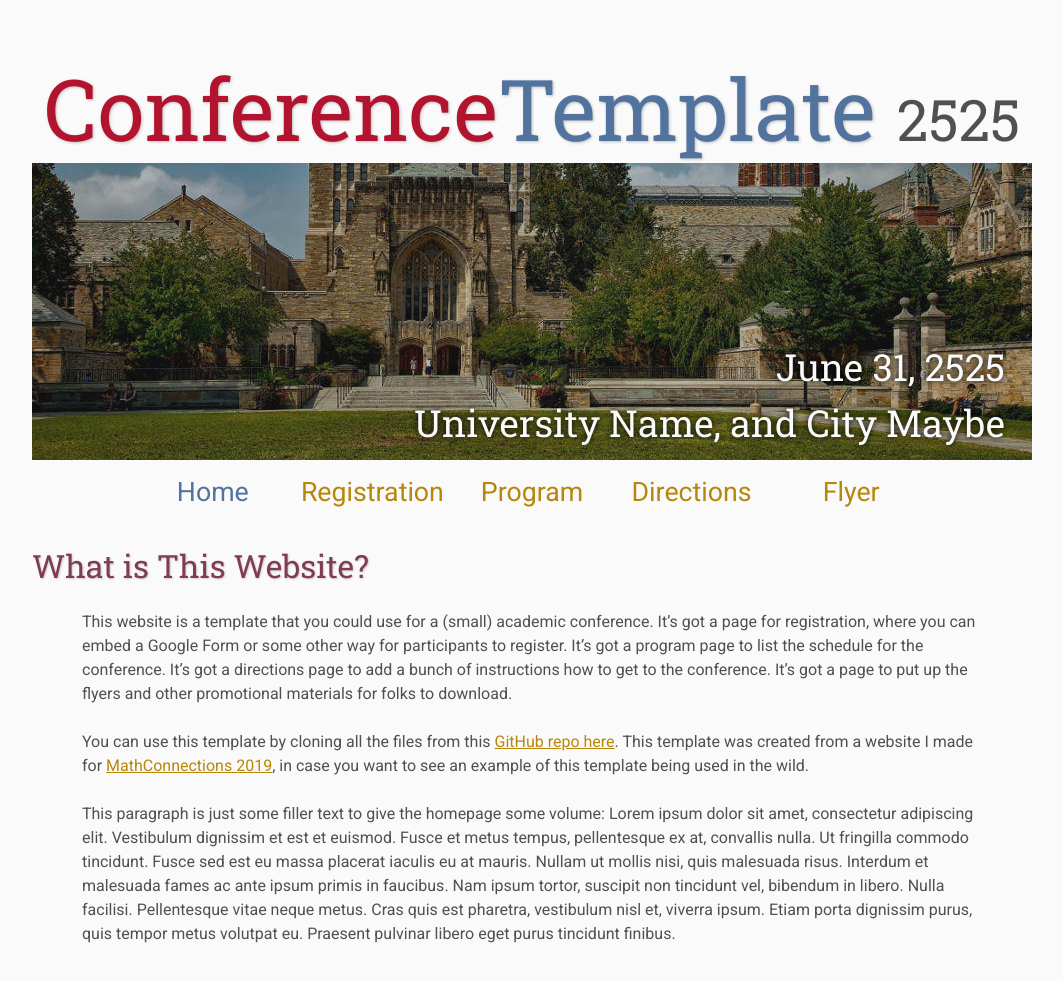
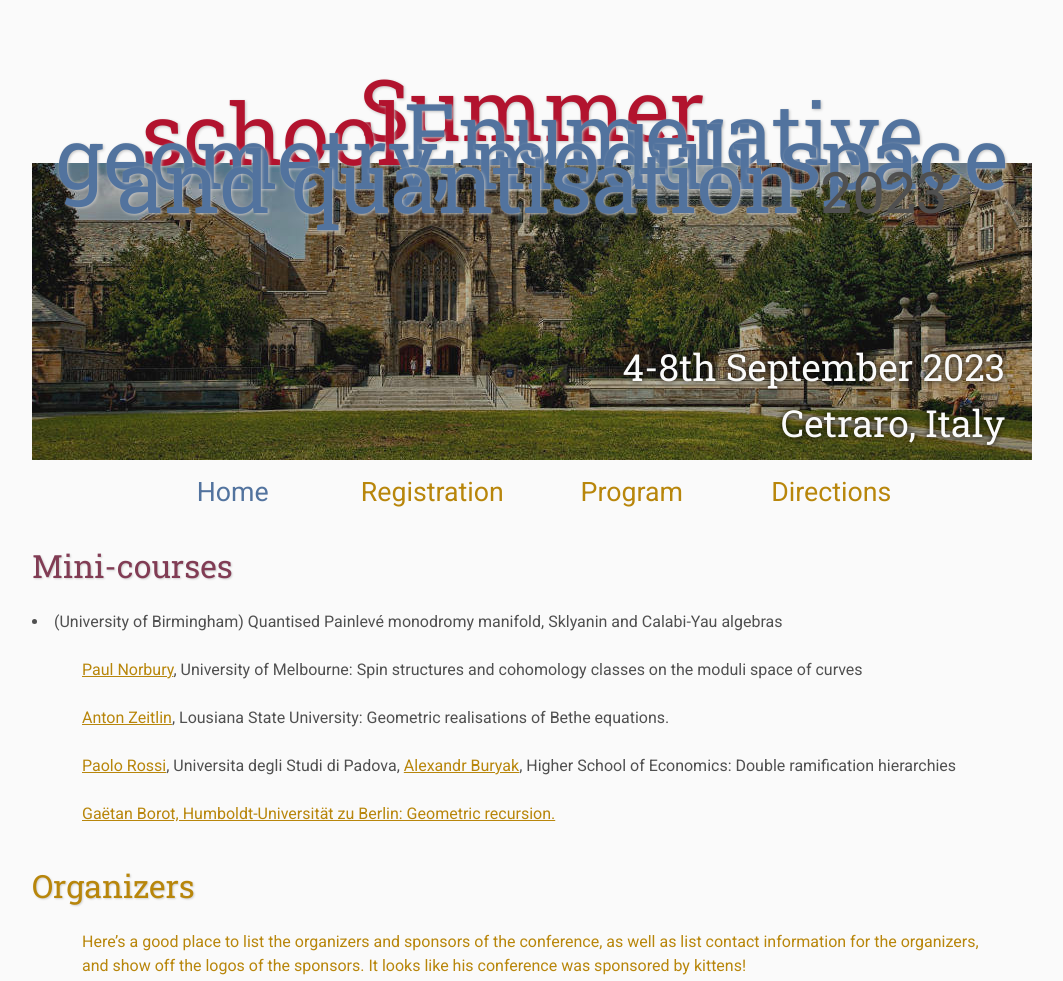
Before and after one commit to GTobor/Cetraro2023, a plain HTML site: page index.html in a window 1280 px wide. Shown: the top 981 px of the page, without its empty margins (108-1171 px from the left). Drawn offline with Linux system fonts and the light colour scheme.

Commit message:
Update index.html

```diff
--- a/index.html
+++ b/index.html
@@ -1,3 +1,5 @@
+
+
 <!DOCTYPE html>
 <html lang='en'>
 
@@ -9,7 +11,7 @@
     <meta name="resource-type" content="document">
     <meta name="distribution" content="global">
     <meta name="KeyWords" content="Conference">
-    <title>Conference Template</title>
+    <title>CIME Summer School</title>
 </head>
 
 <body>
@@ -17,52 +19,47 @@
     <div class="banner">
         <img src="assets/banner.jpg" alt="Conference Template Banner">
         <div class="top-left">
-            <span class="title1">Conference</span><span class="title2">Template</span> <span class="year">2525</span>
+            <span class="title1">Summer school</span><span class="title2">Enumerative geometry, moduli space and quantisation</span> <span class="year">2023</span>
         </div>
         <div class="bottom-right">
-            June 31, 2525 <br> University Name, and City Maybe
+            4-8th September 2023 <br> Cetraro, Italy
         </div>
     </div>
 
     <table class="navigation">
         <tr>
             <td class="navigation">
-                <a class="current" title="Conference Home Page" href=".">Home</a>
+                <a class="current" title="Home Page" href=".">Home</a>
             </td>
             <td class="navigation">
-                <a title="Register for the Conference" href="registration">Registration</a>
+                <a title="Registration" href="registration">Registration</a>
             </td>
             <td class="navigation">
-                <a title="Conference Program" href="program">Program</a>
+                <a title="Program" href="program">Program</a>
             </td>
             <td class="navigation">
-                <a title="Directions to the Conference" href="directions">Directions</a>
-            </td>
-            <td class="navigation">
-                <a title="Conference Flyer" href="flyer">Flyer</a>
+                <a title="Directions" href="directions">Directions</a>
             </td>
         </tr>
     </table>
 
-    <h2>What is This Website?</h2>
+    <h2>Mini-courses</h2>
     <p>
-        This website is a template that you could use for a (small) academic conference.
-        It&rsquo;s got a page for registration, where you can embed a Google Form or some other way for participants to register.
-        It&rsquo;s got a program page to list the schedule for the conference.
-        It&rsquo;s got a directions page to add a bunch of instructions how to get to the conference.
-        It&rsquo;s got a page to put up the flyers and other promotional materials for folks to download.
+    <li> <a href="https://www.birmingham.ac.uk/staff/profiles/maths/mazzocco-marta.aspx" Marta Mazzocco> </a> (University of Birmingham)
+ Quantised Painlev&eacute monodromy manifold, Sklyanin and Calabi-Yau algebras
+</li>
     </p>
     <p>
-        You can use this template by cloning all the files from this
-        <a target="_blank" href="https://github.com/mikepierce/conference-website-template">GitHub repo here</a>.
-        This template was created from a website I made for
-        <a target="_blank" href="http://math.ucr.edu/~mathconn/">MathConnections 2019</a>,
-        in case you want to see an example of this template being used in the wild.
+        <a href="https://researchers.ms.unimelb.edu.au/~norbury@unimelb/">Paul Norbury</a>, University of Melbourne: Spin structures and cohomology classes on the moduli space of curves
     </p>
     <p>
-        This paragraph is just some filler text to give the homepage some volume:
-        Lorem ipsum dolor sit amet, consectetur adipiscing elit. Vestibulum dignissim et est et euismod. Fusce et metus tempus, pellentesque ex at, convallis nulla. Ut fringilla commodo tincidunt. Fusce sed est eu massa placerat iaculis eu at mauris. Nullam ut mollis nisi, quis malesuada risus. Interdum et malesuada fames ac ante ipsum primis in faucibus. Nam ipsum tortor, suscipit non tincidunt vel, bibendum in libero. Nulla facilisi. Pellentesque vitae neque metus. Cras quis est pharetra, vestibulum nisl et, viverra ipsum. Etiam porta dignissim purus, quis tempor metus volutpat eu. Praesent pulvinar libero eget purus tincidunt finibus.
+        <a href="https://www.math.lsu.edu/~zeitlin/"> Anton Zeitlin</a>, Lousiana State University: Geometric realisations of Bethe equations.
     </p>
+    <p>
+<a href="https://www.math.unipd.it/~rossip/"> Paolo Rossi</a>, Universita degli Studi di Padova, <a href="https://sites.google.com/site/alexandrburyakhomepage/home">Alexandr Buryak</a>, Higher School of Economics: Double ramification hierarchies
+</p>
+<p>
+<a href="https://www.mathematik.hu-berlin.de/de/forschung/forschungsgebiete/mathematische-physik/borot-mp-homepage"> Ga&euml;tan Borot, Humboldt-Universit&auml;t zu Berlin: Geometric recursion.
 
     <h2>Organizers</h2>
     <p>
```
